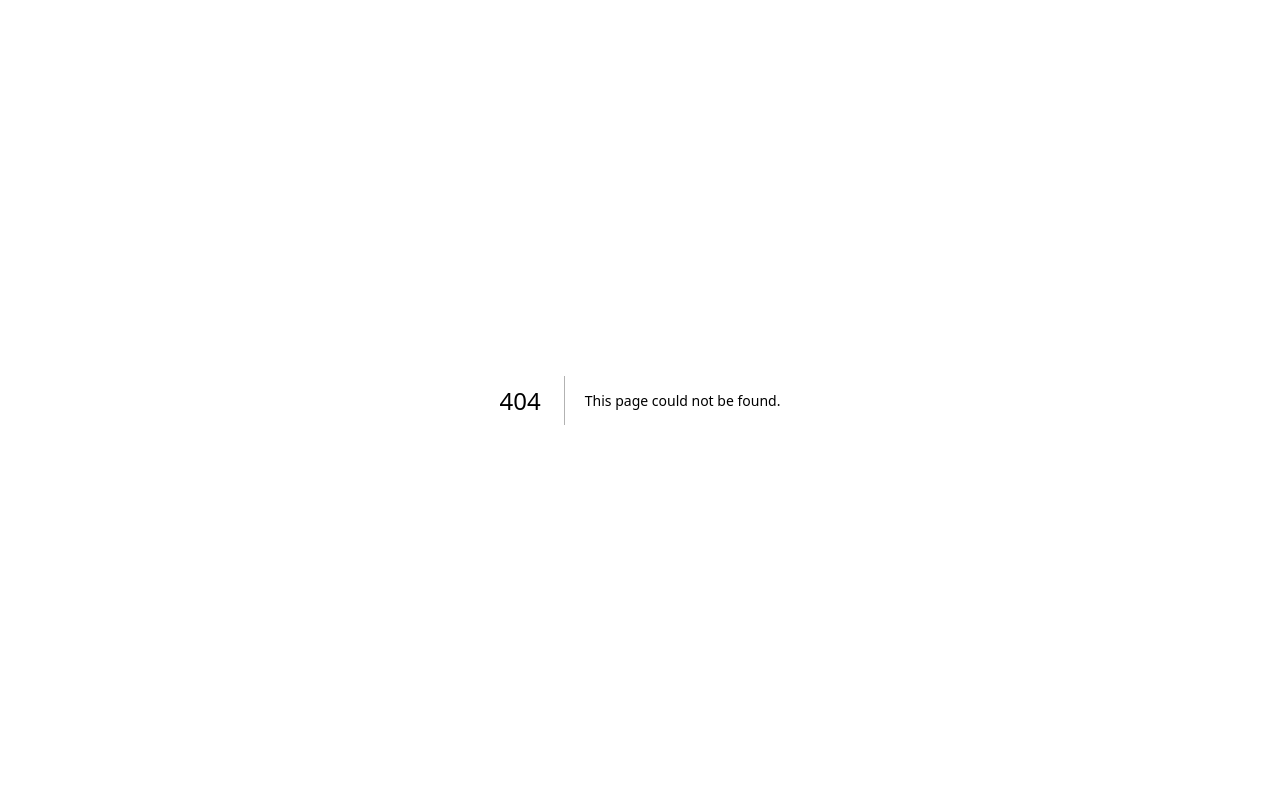
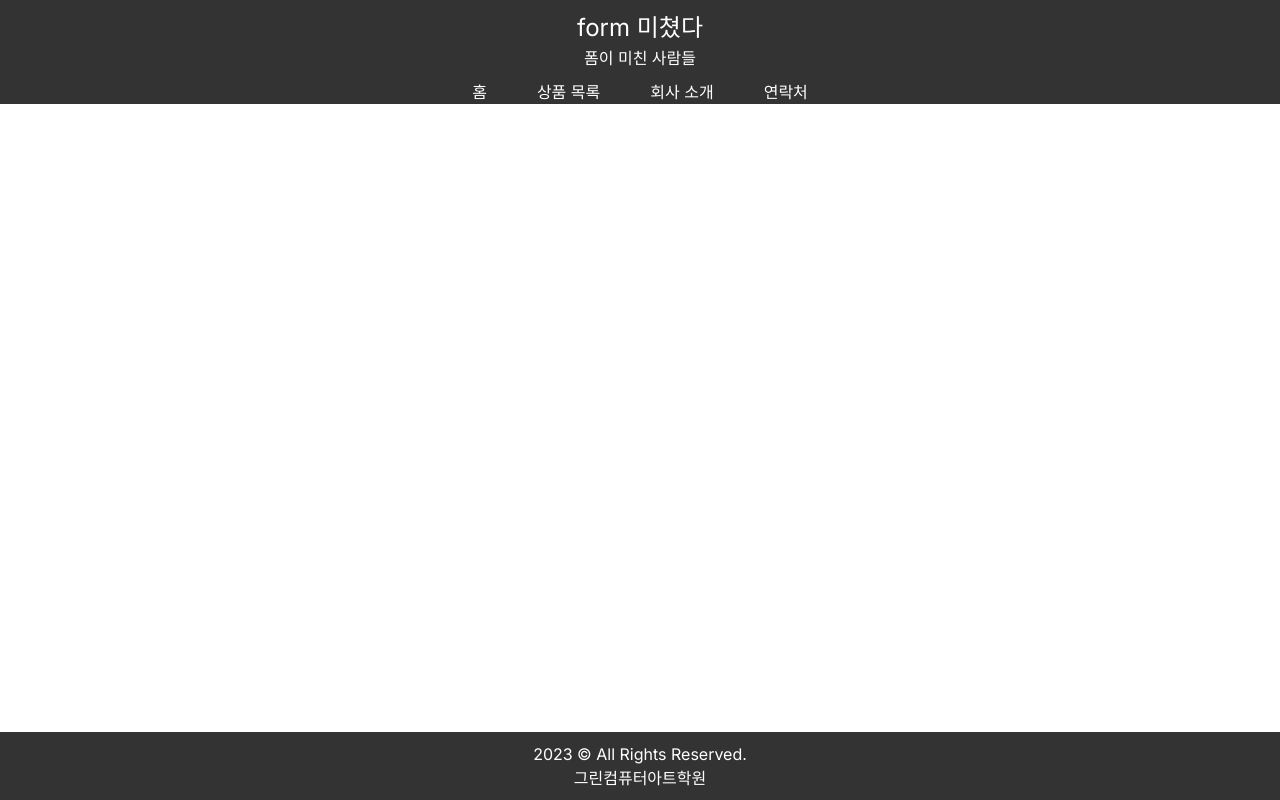
Before and after one commit to KDT-IaaS-Class-One-Group/KDT-IaaS-4team-ERP, a Next.js app: page /cart in a window 1280 px wide. Before the commit this address had no page. Built offline with nearby package versions, Linux system fonts and the light colour scheme.

Commit message:
feat: 장바구니 기능 구현해보기

```diff
--- /dev/null
+++ b/src/app/cart/layout.tsx
@@ -0,0 +1,20 @@
+import type { Metadata } from 'next';
+import { Inter } from 'next/font/google';
+// import './styles/globals.css';
+
+const inter = Inter({ subsets: ['latin'] });
+
+export const metadata: Metadata = {
+  title: 'Create Next App',
+  description: 'Generated by create next app',
+};
+
+export default function RootLayout({
+  children,
+}: {
+  children: React.ReactNode;
+}) {
+  return (
+      <body className={inter.className}>{children}</body>
+  );
+}
--- /dev/null
+++ b/src/app/cart/page.tsx
@@ -0,0 +1,13 @@
+import Header from "../components/Header/Header";
+import Nav from "../components/Nav/Nav"
+import Footer from "../components/Footer/Footer"
+
+export default function paymentPage() {
+  return (
+    <>
+    <Header />
+    <Nav />
+    <Footer />
+    </>
+  );
+}
--- /dev/null
+++ b/src/app/components/cart/cartItems.tsx
@@ -0,0 +1,20 @@
+import React from 'react';
+import { Product } from './types';
+
+type CartItemProps = {
+  product: Product;
+};
+
+const CartItem: React.FC<CartItemProps> = ({ product }) => {
+  return (
+    <div className="cart-item">
+      <img src={product.image} alt={product.name} />
+      <div>
+        <h3>{product.name}</h3>
+        <p>가격: {product.price}</p>
+      </div>
+    </div>
+  );
+};
+
+export default CartItem;
--- /dev/null
+++ b/src/app/components/cart/types.ts
@@ -0,0 +1,6 @@
+export type Product = {
+  id: number;
+  name: string;
+  price: number;
+  image: string;
+};
```
